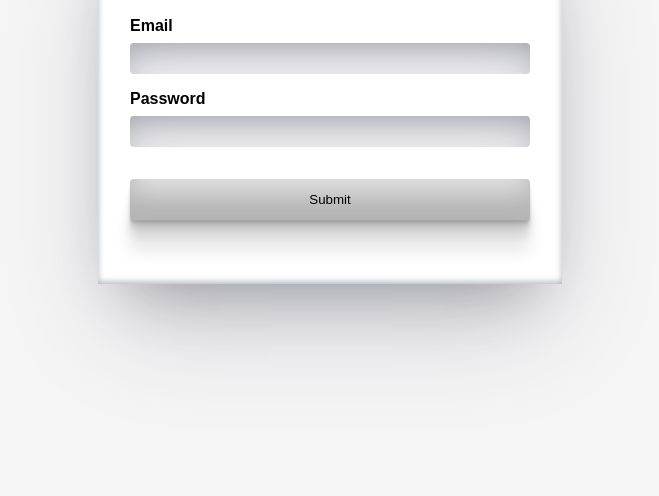
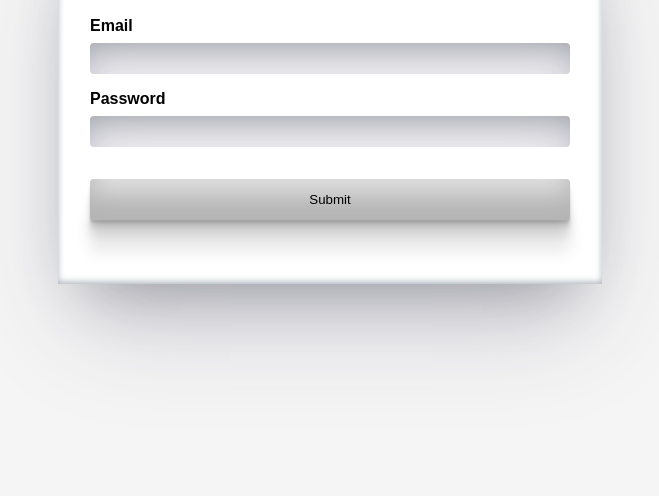
Before and after one commit to uttamakwana/90-days-of-HTML-CSS-JS, a plain HTML site: page 07_Login-Form/index.html in a window 1280 px wide. Shown: the part 304-800 px from the top of the page, without its empty margins (310-969 px from the left). Drawn offline with Linux system fonts and the light colour scheme.

Commit message:
Made resopnsive 07_Login-Form

```diff
--- a/07_Login-Form/style.css
+++ b/07_Login-Form/style.css
@@ -25,8 +25,8 @@ body {
   display: flex;
   flex-direction: column;
   gap: 2rem;
-  max-width: 25rem;
-  width: 75vw;
+  max-width: 30rem;
+  width: 60vw;
 }
 
 .form-input-container {
```
